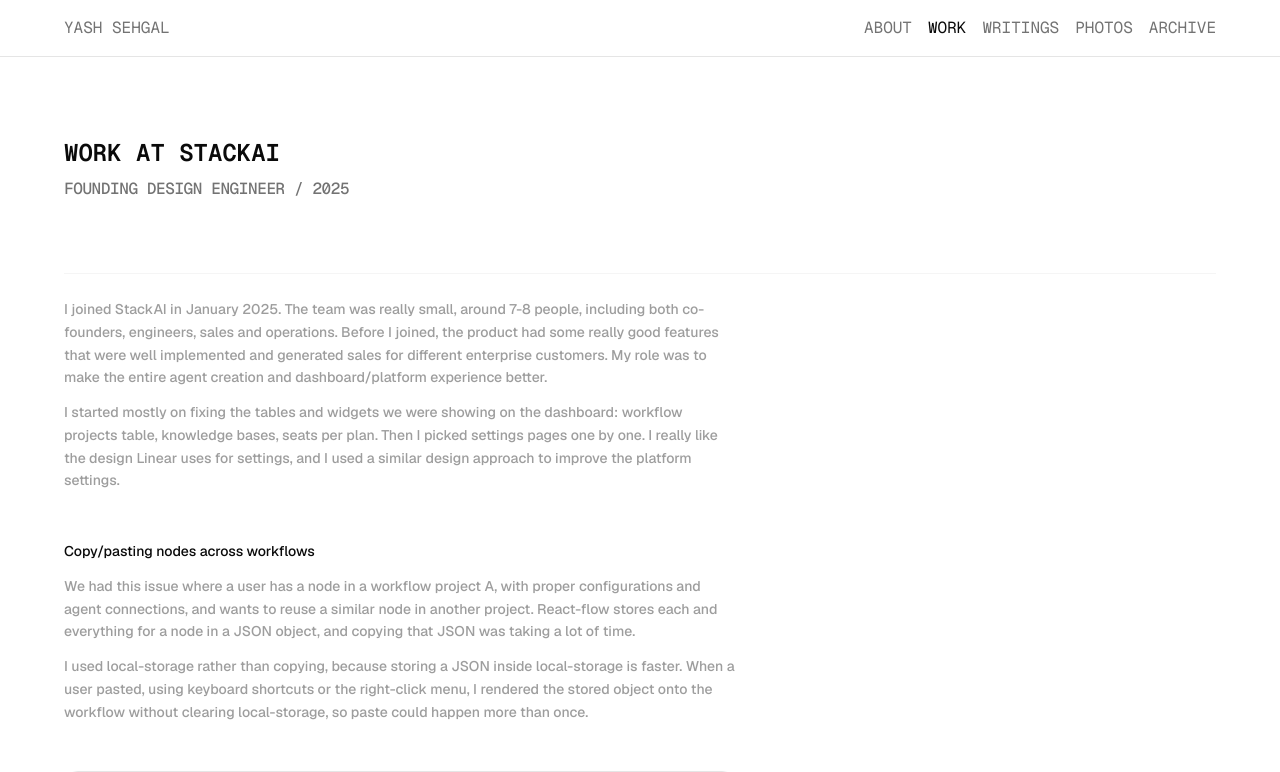
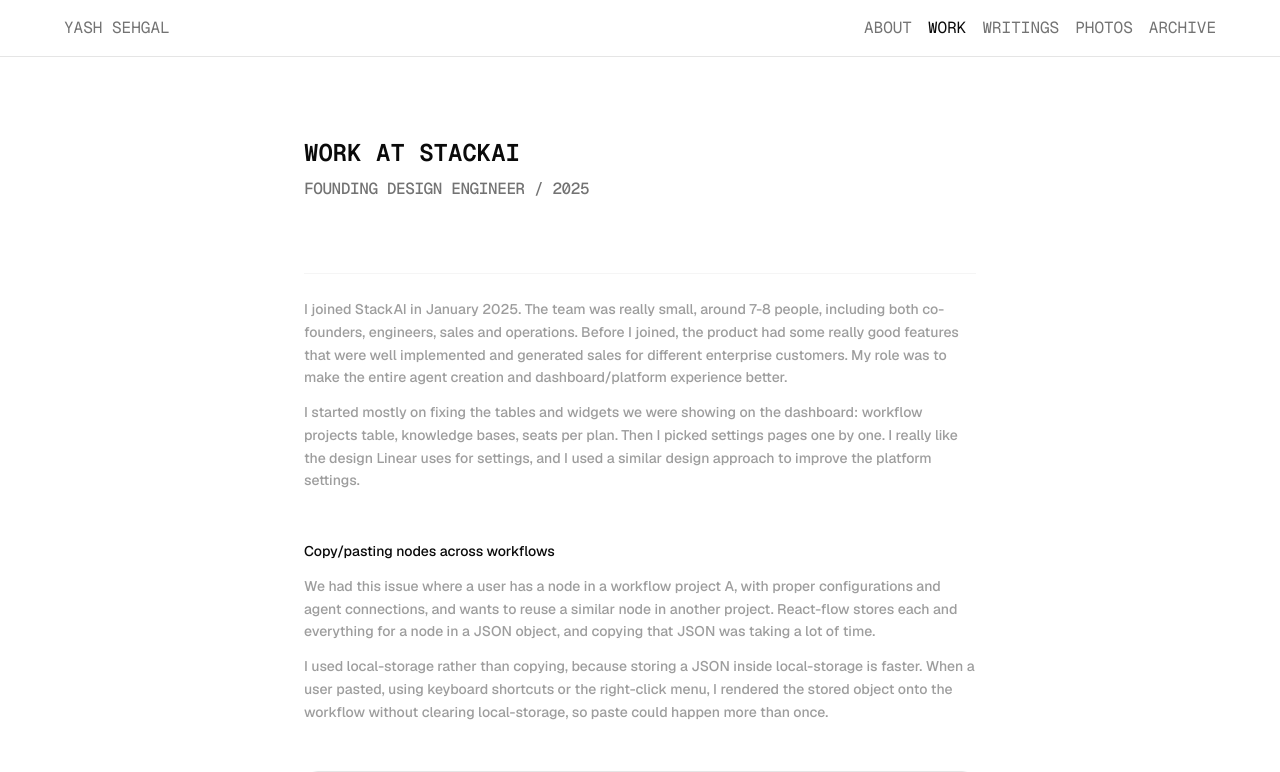
Before and after one commit to yashsehgal/personal-website, a Next.js app: page /work/experience-at-stack-ai in a window 1280 px wide. Shown: the top 772 px of the page. Built offline with nearby package versions, Linux system fonts and the light colour scheme.

Commit message:
Center the StackAI experience column so the write-up sits on the page axis.
Co-authored-by: Cursor <cursoragent@cursor.com>

```diff
--- a/app/work/experience-at-stack-ai/page.tsx
+++ b/app/work/experience-at-stack-ai/page.tsx
@@ -3,7 +3,7 @@ import { StackAiExperienceHeaderSection } from "@/modules/work-page/stack-ai-exp
 
 export default function StackAiExperience() {
   return (
-    <div>
+    <div className="mx-auto w-full max-w-2xl">
       <div className="mt-20 mb-18">
         <StackAiExperienceHeaderSection />
       </div>
```
